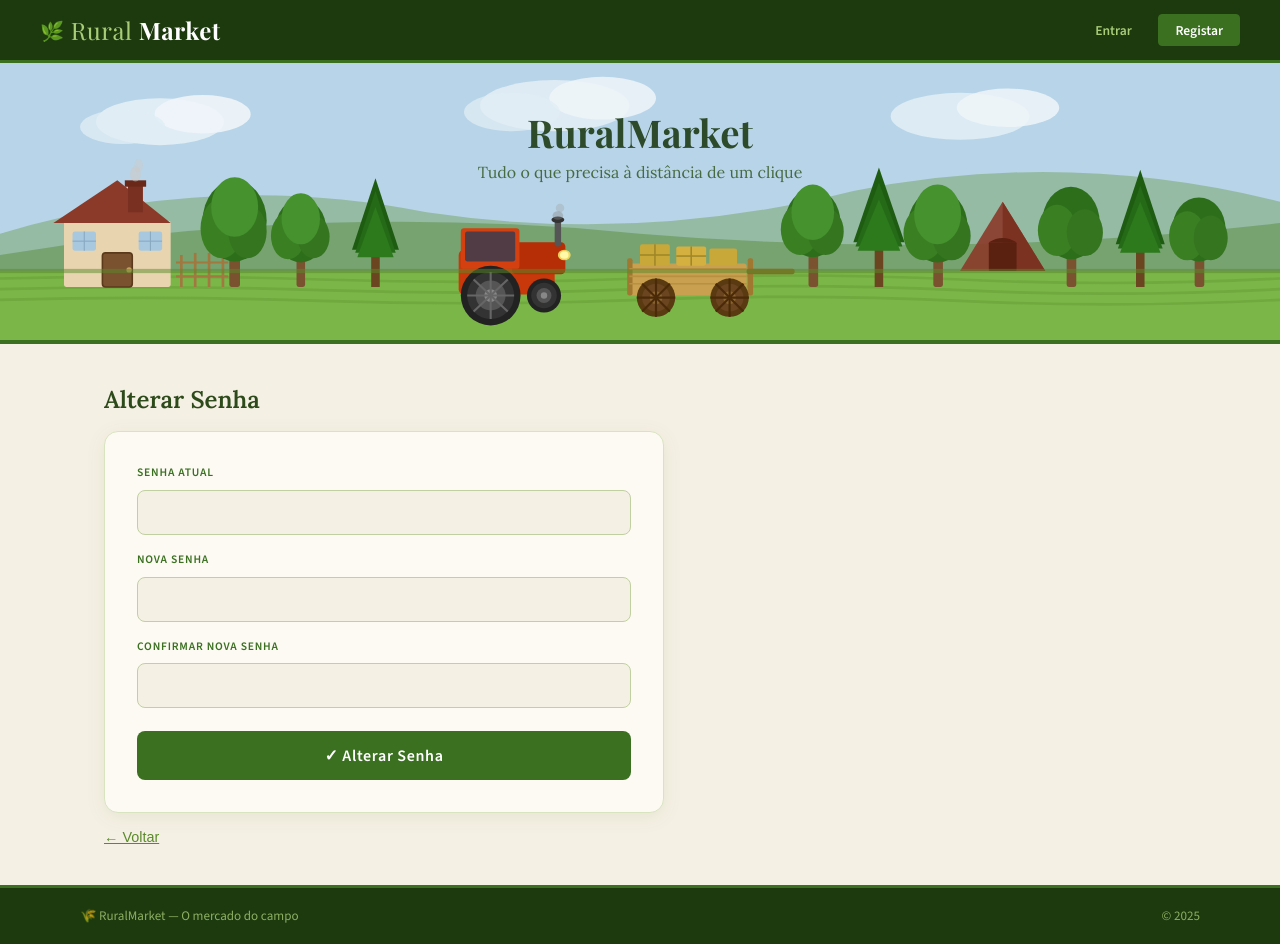
After one commit to Carlos1261/ruralmarket, a Flask app: template templates/change_password.html in a window 1280 px wide. The commit adds this page. Run offline with Flask 3, Linux system fonts and the light colour scheme; the template is opened without the code that fills it, so the values that code supplies are empty.

Commit message:
change password

```diff
--- a/application.py
+++ b/application.py
@@ -171,3 +171,26 @@ def borrar(id):
     db.execute('DELETE FROM anuncios WHERE id = ?', [id])
     db.DB['conn'].commit()
     return redirect('/anuncios')
+@APP.route('/change-password', methods=['GET', 'POST'])
+def change_password():
+    user = usuario_atual()
+    if not user:
+        return redirect('/login')
+    if request.method == 'POST':
+        senha_atual = db.hash_senha(request.form['senha_atual'])
+        nova_senha  = db.hash_senha(request.form['nova_senha'])
+        confirmar   = db.hash_senha(request.form['confirmar'])
+
+        if senha_atual != user['senha']:
+            flash('Senha atual incorreta.')
+            return render_template('change_password.html', user=user)
+        if nova_senha != confirmar:
+            flash('As novas senhas não coincidem.')
+            return render_template('change_password.html', user=user)
+
+        db.execute('UPDATE usuarios SET senha = %s WHERE id = %s',
+                   [nova_senha, user['id']])
+        db.DB['conn'].commit()
+        flash('Senha alterada com sucesso!')
+        return redirect('/anuncios')
+    return render_template('change_password.html', user=user)
--- a/templates/base.html
+++ b/templates/base.html
@@ -24,7 +24,7 @@
           <a href="/admin" class="btn-nav btn-admin">⚙ Admin</a>
         {% endif %}
         <span class="nav-user">{{ user['nome'].split()[0] }}</span>
-        <a href="/logout" class="btn-nav btn-out">Sair</a>
+        <a href="/change-password" class="btn-nav">🔑 Senha</a>
       {% else %}
         <a href="/login" class="btn-nav">Entrar</a>
         <a href="/registro" class="btn-nav btn-pub">Registar</a>
--- /dev/null
+++ b/templates/change_password.html
@@ -0,0 +1,29 @@
+{% extends 'base.html' %}
+{% block content %}
+
+<h2 style="color:#2d4a1a;margin-bottom:1rem">Alterar Senha</h2>
+
+{% with msgs = get_flashed_messages() %}
+  {% if msgs %}
+    <p style="color:red;font-family:sans-serif;margin-bottom:1rem">{{ msgs[0] }}</p>
+  {% endif %}
+{% endwith %}
+
+<form method="POST" class="form">
+  <label>Senha atual</label>
+  <input type="password" name="senha_atual" required>
+
+  <label>Nova senha</label>
+  <input type="password" name="nova_senha" required>
+
+  <label>Confirmar nova senha</label>
+  <input type="password" name="confirmar" required>
+
+  <button type="submit">✓ Alterar Senha</button>
+</form>
+
+<p style="margin-top:1rem;font-family:sans-serif;font-size:0.9rem">
+  <a href="/anuncios" style="color:#5a8a2a">← Voltar</a>
+</p>
+
+{% endblock %}
```
